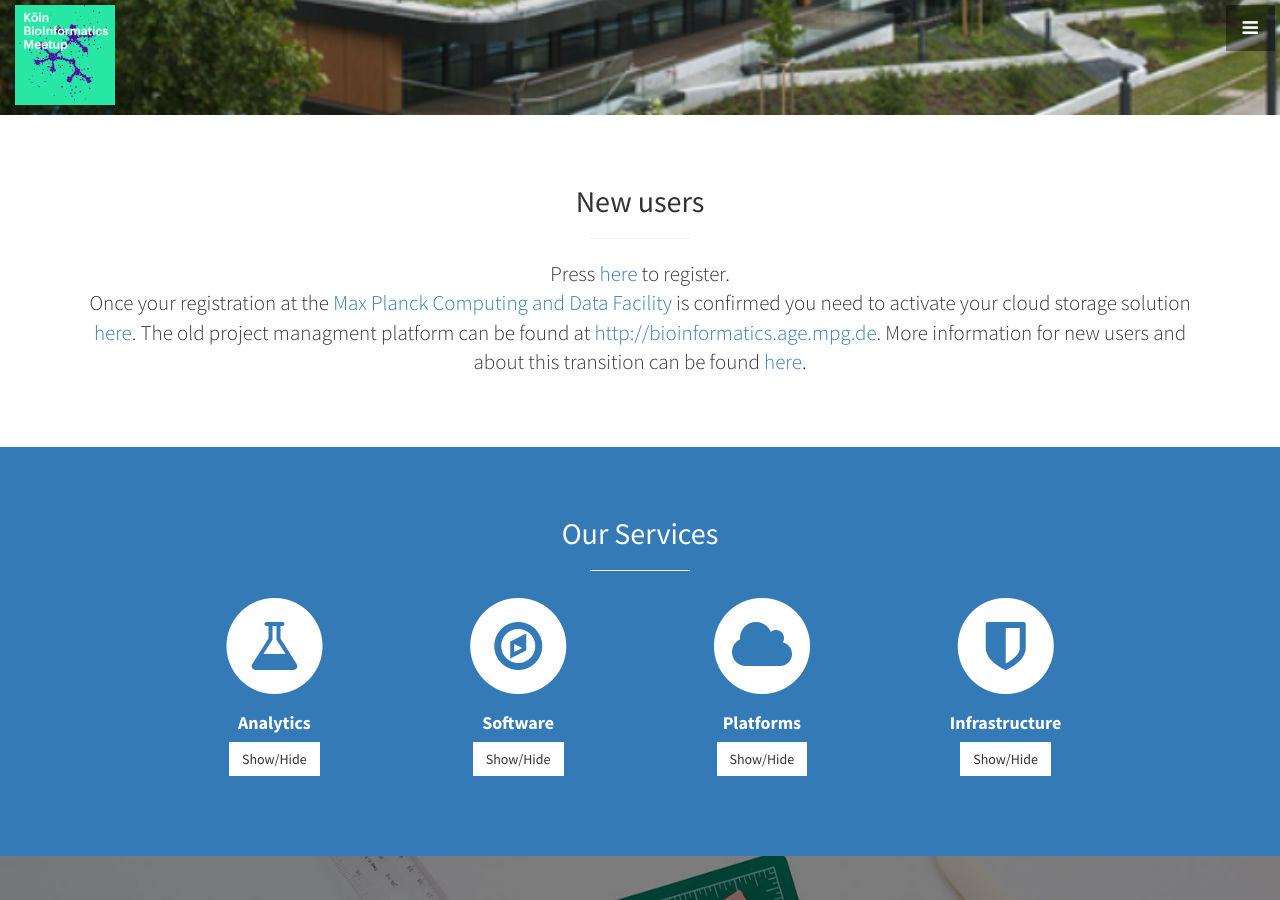
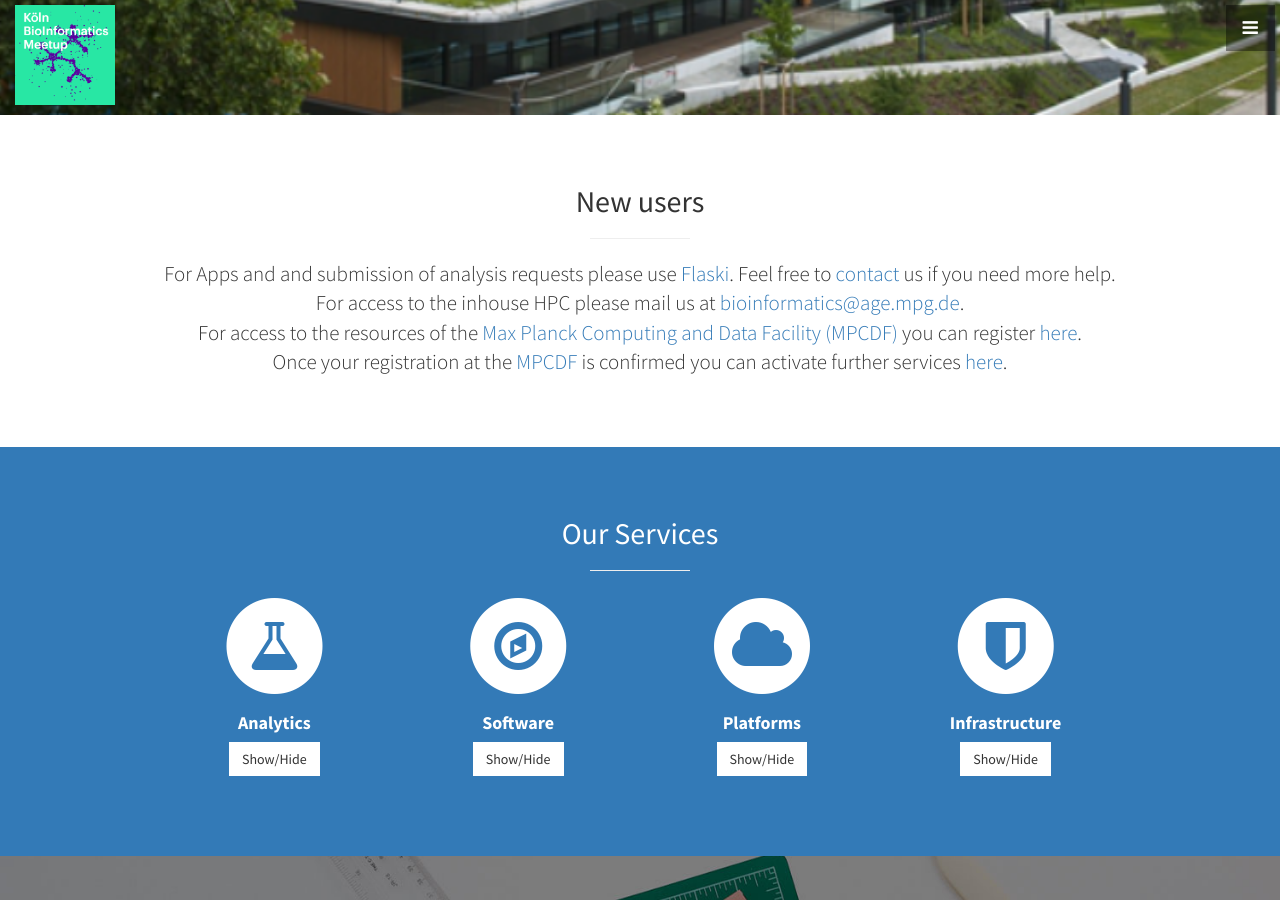
Before and after one commit to mpg-age-bioinformatics/mpg-age-bioinformatics.github.io, a Jekyll site: the page built from index.html, in a window 1280 px wide and 900 px high, scrolled down 785 px. Built offline with Jekyll 4.4.1, drawn with Linux system fonts in a browser that asks for light colours.

Commit message:
Update about.html

```diff
--- a/_includes/about.html
+++ b/_includes/about.html
@@ -17,8 +17,12 @@ else { document.getElementById(d).style.display = "none"; }
       <div class="col-lg-12 text-center">
         <h2>New users</h2>
 	<hr class="small">
-        <p class="lead">Press <a target="_blank" href="https://selfservice.mpcdf.mpg.de/register/antrag.php?lang=en">here</a> to register.<br>Once your registration at the <a target="_blank" href="http://www.mpcdf.mpg.de">Max Planck Computing and Data Facility</a> is confirmed you need to activate your cloud storage solution <a target="_blank" href="https://subscriptions.rzg.mpg.de/manage?service_name=collaboration_management&instance_name=main">here</a>. The old project managment platform can be found at <a target="_blank" href="http://bioinformatics.age.mpg.de/">http://bioinformatics.age.mpg.de</a>. More information for new users and about this transition can be found <a href="javascript:ReverseDisplay('uniquename')">here</a>.
-</p>
+        <p class="lead">For Apps and and submission of analysis requests please use
+		<a target="_blank" href="https://flaski.age.mpg.de/">Flaski</a>. Feel free to <a target="_blank" href="#contact">contact</a> us if you need more help.
+		<br>For access to the inhouse HPC please mail us at <a href="mailto:bioinformatics@age.mpg.de?subject=server access">bioinformatics@age.mpg.de</a>.
+		<br>For access to the resources of the <a target="_blank" href="https://mpcdf.mpg.de">Max Planck Computing and Data Facility (MPCDF)</a> you can register <a target="_blank" href="https://selfservice.mpcdf.mpg.de/register/antrag.php?lang=en">here</a>.<br>
+		Once your registration at the <a target="_blank" href="https://mpcdf.mpg.de">MPCDF</a> is confirmed you can activate further services <a target="_blank" href="https://selfservice.mpcdf.mpg.de">here</a>.
+	</p>
       </div>
       <div id="uniquename" class="col-lg-12 text-center" style="display:none;">
         <p class="lead"><b>Why?</b><br>By making use of the already existing infrastructure of the Max Planck Society we are decreasing our overheads - hardware costs, electrical bill, human resources. This means we have more time to work on what really matters, your projects.
```
